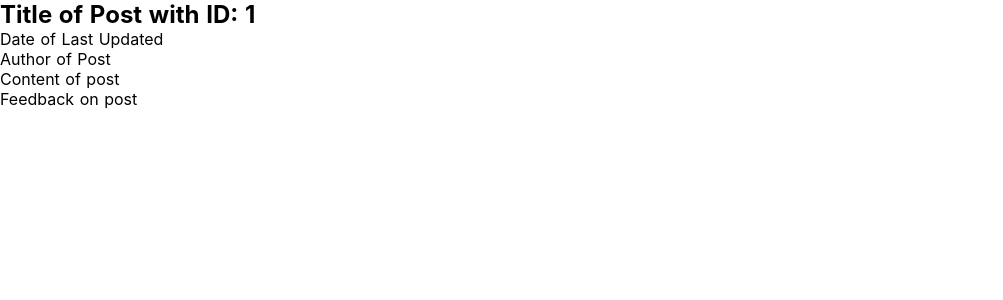
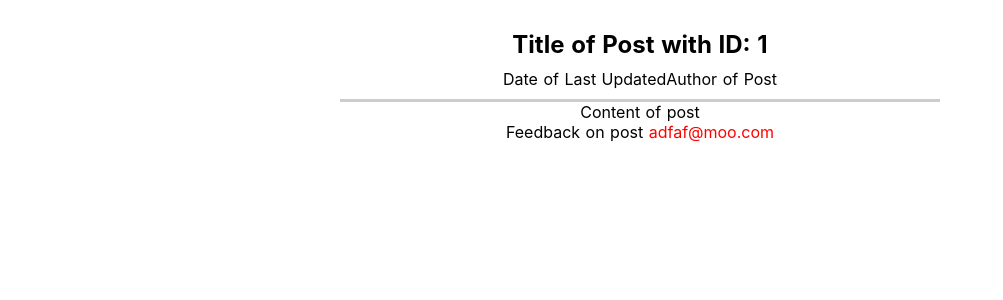
Before and after one commit to ghigbie/nuxtjs-blog, a Nuxt app: page /posts/1 in a window 1280 px wide. Shown: the top 300 px of the page, without its empty margins (0-1003 px from the left). Built offline with nearby package versions, Linux system fonts and the light colour scheme.

Commit message:
Add a tag with styles

```diff
--- a/pages/posts/_id/index.vue
+++ b/pages/posts/_id/index.vue
@@ -6,10 +6,10 @@
                 <div class="last-updated">{{ this.date }}</div>
                 <div class="author">{{ this.author }}</div>
             </div>
-            <p class="content">{{ this.postContent }}</p>
+            <p class="post-content">{{ this.postContent }}</p>
         </section>
         <section class="post-feedback">
-            {{ this.feedback }}
+            {{ this.feedback }} <a href="mailto:afaf@moo.com">adfaf@moo.com</a>
         </section>
     </div>
 </template>
@@ -39,5 +39,55 @@
 
 
 <style>
+.single-post-page {
+  padding: 30px;
+  text-align: center;
+  box-sizing: border-box;
+}
 
+.post {
+  width: 100%;
+}
+
+@media (min-width: 768px) {
+  .post {
+    width: 600px;
+    margin: auto;
+  }
+}
+
+.post-title {
+  margin: 0;
+}
+
+.post-details {
+  padding: 10px;
+  box-sizing: border-box;
+  border-bottom: 3px solid #ccc;
+  display: flex;
+  justify-content: center;
+  align-items: center;
+  flex-direction: column;
+}
+
+@media (min-width: 768px) {
+  .post-details {
+    flex-direction: row;
+  }
+}
+
+.post-detail {
+  color: rgb(88, 88, 88);
+  margin: 0 10px;
+}
+
+.post-feedback a {
+  color: red;
+  text-decoration: none;
+}
+
+.post-feedback a:hover,
+.post-feedback a:active {
+  color: salmon;
+}
 </style>
```
